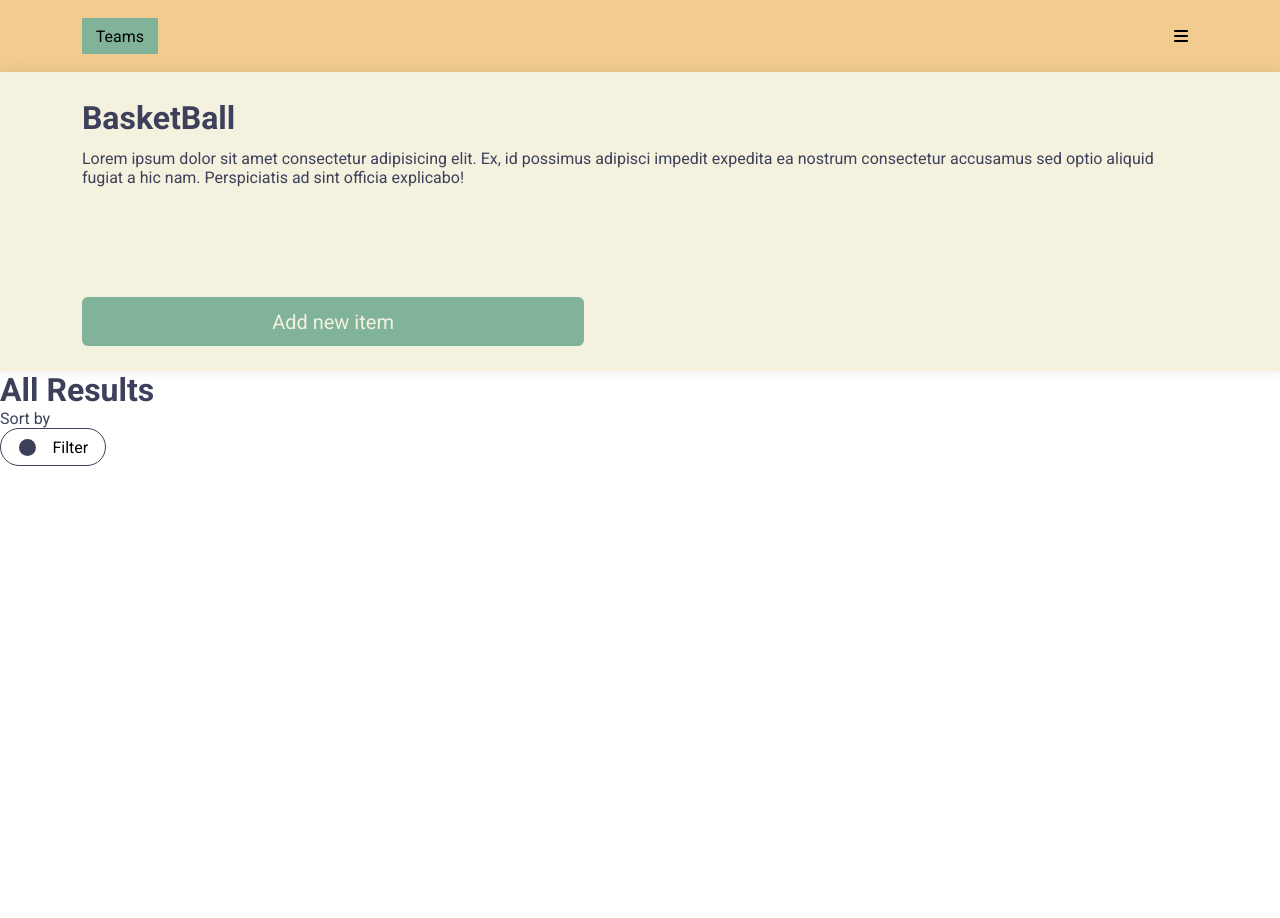
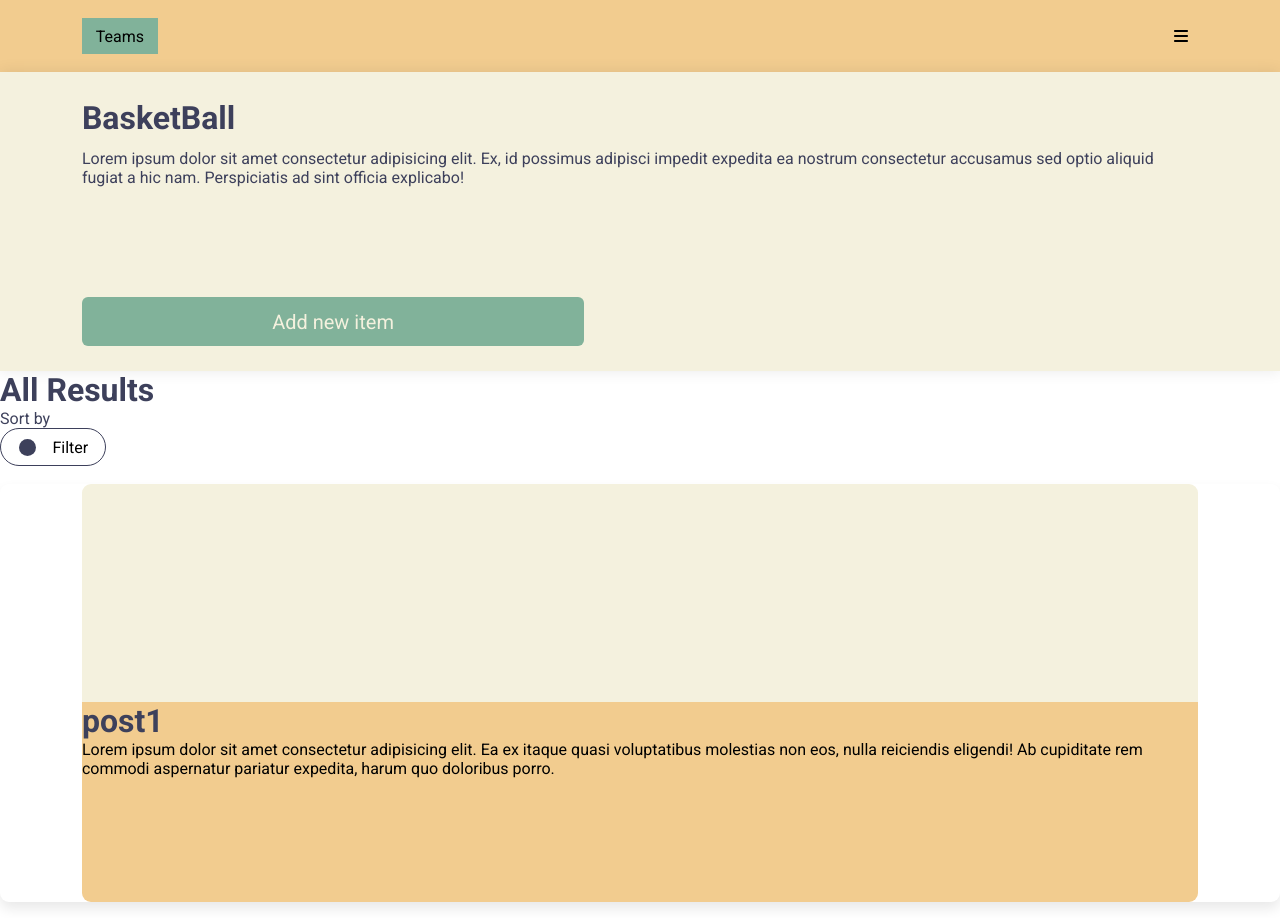
Before and after one commit to rmnaser90/skills-first-task, a React (Create React App) app: page / in a window 1280 px wide. Before the commit the page ends 800 px from the top, so only its background shows below. Built offline with nearby package versions, Linux system fonts and the light colour scheme.

Commit message:
basic structure of the Card, working content design

```diff
--- a/src/App.tsx
+++ b/src/App.tsx
@@ -2,11 +2,16 @@ import React from 'react'
 import './App.css'
 import ButtonP from './Components/ButtonP/ButtonP'
 import ButtonS from './Components/ButtonS/ButtonS'
+import Card from './Components/Card/Card'
 import SubTitle from './Components/SubTitle/SubTitle'
 import Title from './Components/Title/Title'
 import { Header } from './Features/Header/Header'
 import HeaderSection from './Features/HeaderSection/HeaderSection'
 
+const item = {
+    title:"post1",
+    text:"Lorem ipsum dolor sit amet consectetur adipisicing elit. Ea ex itaque quasi voluptatibus molestias non eos, nulla reiciendis eligendi! Ab cupiditate rem commodi aspernatur pariatur expedita, harum quo doloribus porro."
+}
 const App: React.FC = function () {
     return (
         <div className="app">
@@ -15,6 +20,7 @@ const App: React.FC = function () {
             <Title>All Results</Title>
             <SubTitle>Sort by</SubTitle>
             <ButtonS showIcon={true}>Filter</ButtonS>
+            <Card item={item}/>
         </div>
     )
 }
--- /dev/null
+++ b/src/Components/Card/Card.tsx
@@ -0,0 +1,28 @@
+import React from 'react'
+import Title from '../Title/Title'
+import CardStyled from './CardStyled'
+
+type Props = {
+    item: {
+        title?: string | undefined
+        img?: string | undefined
+        text?: string
+    }
+}
+
+const Card: React.FC<Props> = ({ item }) => {
+    const { title, img, text } = item
+    return (
+        <CardStyled>
+            <div className="img">{img ? <img src={img} /> : null}</div>
+            <div className="contentContainer">
+                <div className="titleContainer">
+                    <Title>{title}</Title>
+                </div>
+                <div className="descriptionContainer">{text}</div>
+            </div>
+        </CardStyled>
+    )
+}
+
+export default Card
--- /dev/null
+++ b/src/Components/Card/CardStyled.tsx
@@ -0,0 +1,35 @@
+import colors from '../../Theme/Colors'
+import styled from 'styled-components'
+
+
+const CardStyled = styled.div`
+    width: 87.2%;
+    height: 52.22vh;
+    margin-top: 18px;
+    margin-bottom: 16px;
+    display: grid;
+    grid-template-rows: 1.09fr 1fr;
+    padding-left: 6.4%;
+    padding-right: 6.4%;
+    border-radius: 9px;
+    box-shadow: 0px 6.74227px 12.3608px rgba(0, 0, 0, 0.09);
+
+    & .img{
+        width: 100%;
+        height: 100%;
+        background-color: ${colors.default};
+        border-top-left-radius: 9px;
+        border-top-right-radius: 9px;
+    }
+    & .contentContainer{
+        width: 100%;
+        height: 100%;
+        background-color: ${colors.secondary};
+        border-bottom-left-radius: 9px;
+        border-bottom-right-radius: 9px;
+    }
+
+
+
+`
+export default CardStyled
--- a/src/Components/Title/Title.tsx
+++ b/src/Components/Title/Title.tsx
@@ -1,7 +1,7 @@
-import React from 'react'
+import React, { ReactNode } from 'react'
 import TitleStyle from './TitleStyle'
 interface Props {
-    children: string
+    children: string | undefined |ReactNode
 }
 
 const Title: React.FC<Props> = ({ children }) => {
```
